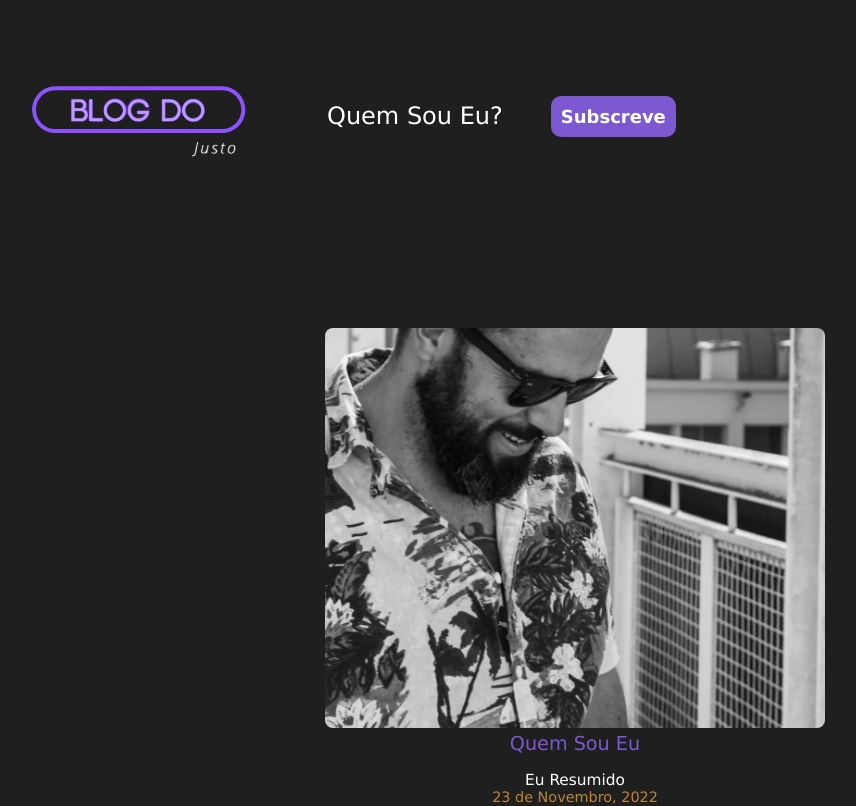
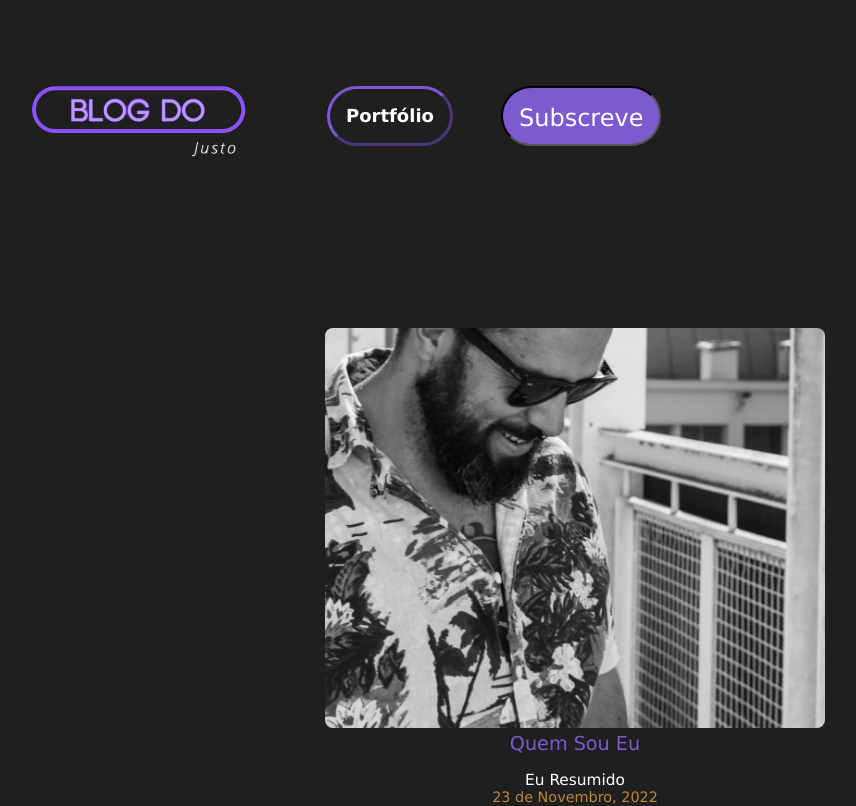
Before and after one commit to TJus7o/NextJS---Blog, a Next.js app: page / in a window 1280 px wide. Shown: the top 806 px of the page, without its empty margins (65-921 px from the left). Built offline with nearby package versions, Linux system fonts and the light colour scheme.

Commit message:
several css changes

```diff
--- a/components/footer.js
+++ b/components/footer.js
@@ -1,5 +1,6 @@
 import React from 'react'
 import Image from 'next/image'
+import Link from 'next/link'
 
 
 import styles from '../styles/footer.module.scss'
@@ -12,7 +13,10 @@ function Footer (props){
             <div className={styles.container}>
                 <div className={styles.top}>
                 <div className={styles.miniLogo}>
+                <Link href='/'>
                 <Image src='/images/Bl.png' alt='logo' width={180} height={90} objectFit='cover'/>
+                </Link>
+                <a href='https://portfolio-tiago-justo.vercel.app' className={styles.bio} target='_blank' rel='noreferrer'>Portfólio</a>
                 </div>
                     <div className={styles.social}>
                         <a href='https://www.linkedin.com/in/tiago-justo/' target='_blank' rel='noreferrer'>
--- a/components/nav.js
+++ b/components/nav.js
@@ -2,6 +2,7 @@ import React, { useState } from 'react'
 import Image from 'next/image'
 import PopUp from '../pages/pop-up'
 import styles from '../styles/nav.module.scss'
+import Link from 'next/link'
 
 export default function Nav() {
 
@@ -11,9 +12,11 @@ export default function Nav() {
   <PopUp trigger={buttonPopup} setTrigger={setButtonPopup}></PopUp>
     <nav className={styles.nav}>
     <div className={styles.miniLogo}>
+    <Link href='/'>
     <Image src='/images/Bl.png' alt='logo' width={280} height={100} objectFit='cover'/>
+    </Link>
     </div>
-    <a href='https://portfolio-sigma-brown.vercel.app' className={styles.bio} target='_blank' rel='noreferrer'>Quem Sou Eu?</a>
+    <a href='https://portfolio-tiago-justo.vercel.app' className={styles.bio} target='_blank' rel='noreferrer'>Portfólio</a>
     <div>
      <button className={styles.subBtn} onClick={() => setButtonPopup(true)}>Subscreve</button>
     </div>
--- a/posts/a-article-quem-sou-eu.mdx
+++ b/posts/a-article-quem-sou-eu.mdx
@@ -7,6 +7,8 @@ authorImage: '/images/borat.jpg'
 author: 'Tiago Justo'
 tags: ['pessoal']
 ---
+
+import styles from '../../styles/post.module.scss'
 
 <div>
   Não se assustem! Esta imagem <strong>não sou eu</strong>, ou melhor, já fui! <br />
--- a/styles/Home.module.scss
+++ b/styles/Home.module.scss
@@ -9,7 +9,10 @@
   background-color: $primary-gray;
   padding-bottom: 4rem;
 
+  @media screen and (max-width: 495px) {
 
+    padding-top: 4rem;
+    }
 
   .item {
     border-radius: 0.5em;
--- a/styles/footer.module.scss
+++ b/styles/footer.module.scss
@@ -3,14 +3,30 @@
 
 .footer {
     width: 100%;
-    padding: 2em;
+    padding: 4em;
     background-color: $primary-gray;
     border-top-style: outset;
     border-color: #BE8736;
 
 
+
     .miniLogo{
         padding-left: 10px;
+        cursor: pointer;
+        transition: 0.3s;
+
+        &:hover {
+            scale: 110%;
+        }
+
+        @media screen and (max-width: 495px) {
+
+            display: none;
+            }
+    }
+
+    .bio {
+        display: none;
     }
 
     .social {
--- a/styles/nav.module.scss
+++ b/styles/nav.module.scss
@@ -8,11 +8,27 @@
     background-color: $primary-gray;
     position: relative;
 
+    @media screen and (max-width: 495px) {
 
+        border-bottom-style: solid;
+        border-bottom-color: #BE8736;
+        }
 
-    a {
-        color: #fff;
+    .miniLogo {
+        cursor: pointer;
+        transition: 0.3s;
+
+        &:hover {
+            scale: 110%;
+        }
+
+        @media screen and (max-width: 495px) {
+
+            scale: 110%;
+
+            }
     }
+
 
     .home {
         font-size: 2em;
@@ -22,28 +38,68 @@
     .bio {
         font-size: 1.5em;
         font-weight: 400;
+        color: #fff;
+        border-style:outset;
+        padding: 1rem;
+        border-color: $primary-orange;
+        font-size: large;
+        font-weight: bold;
+        height: 60px;
+        max-width: 200px;
+        border-radius: 30px;
+
+        &:hover {
+            background-color: $primary-orange;
+            border-style: inset;
+            transition: background-color 0.3s;
+            border-color: #BE8736;
+        }
+
+
+        @media screen and (max-width: 495px) {
+
+            display: none;
+
+            }
+
     }
 
-    .home:hover,
-    .bio:hover {
-        text-decoration: underline;
-        text-decoration-color: $primary-orange;
-    }
+
+
 }
 
 .subBtn {
-    background-color: $primary-orange;
+    background: $primary-orange;
     color: #fff;
-    border: none;
-    border-radius: 10px;
-    font-size: large;
-    font-weight: bold;
-    padding: 10px;
-    cursor: pointer;
-    display: flex;
+    border-style:inset;
+        padding: 1rem;
+        font-size: 1.5em;
+        font-weight: 400;
+        height: 60px;
+        max-width: 200px;
+        border-radius: 30px;
+        cursor: pointer;
+        animation-name: change;
+        animation-duration: 4s;
+        animation-delay: 2s;
+        animation-iteration-count: infinite;
+
+        &:hover {
+            background-color: $primary-orange;
+            border-style: outset;
+            transition: background-color 0.3s;
+            border-color: #BE8736;
+        }
+
+    @keyframes change {
+        25%  {background-color:$primary-orange; left:200px; top:0px;}
+        50%  {background-color:#BE8736; left:200px; top:200px;}
+
+    }
 
     @media screen and (max-width: 495px) {
 
         font-size: 10px;
+
         }
 }
--- a/styles/post.module.scss
+++ b/styles/post.module.scss
@@ -5,10 +5,12 @@
     background-color: $primary-gray;
     color: #fff;
     text-align: center;
-    max-height: 100vh;
-    padding-bottom: 1.5rem;
+    height: 100%;
+    padding-bottom: 2rem;
+
 
    h1 {
     padding: 50px;
    }
+
 }
--- a/styles/tag-filter.module.scss
+++ b/styles/tag-filter.module.scss
@@ -8,6 +8,10 @@
     gap: 1rem;
     padding: 40px;
 
+    @media screen and (max-width: 495px) {
+
+        display: none;
+        }
 
 
     .button {
```
